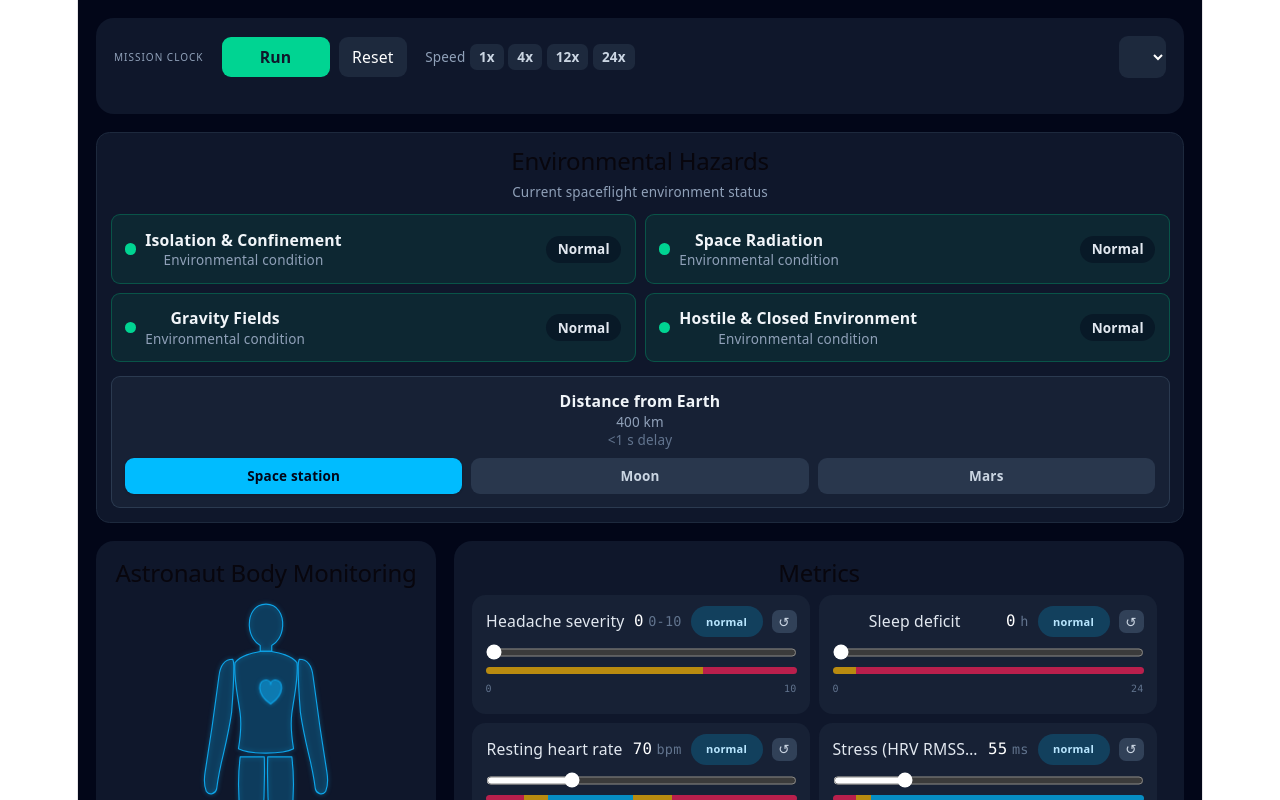
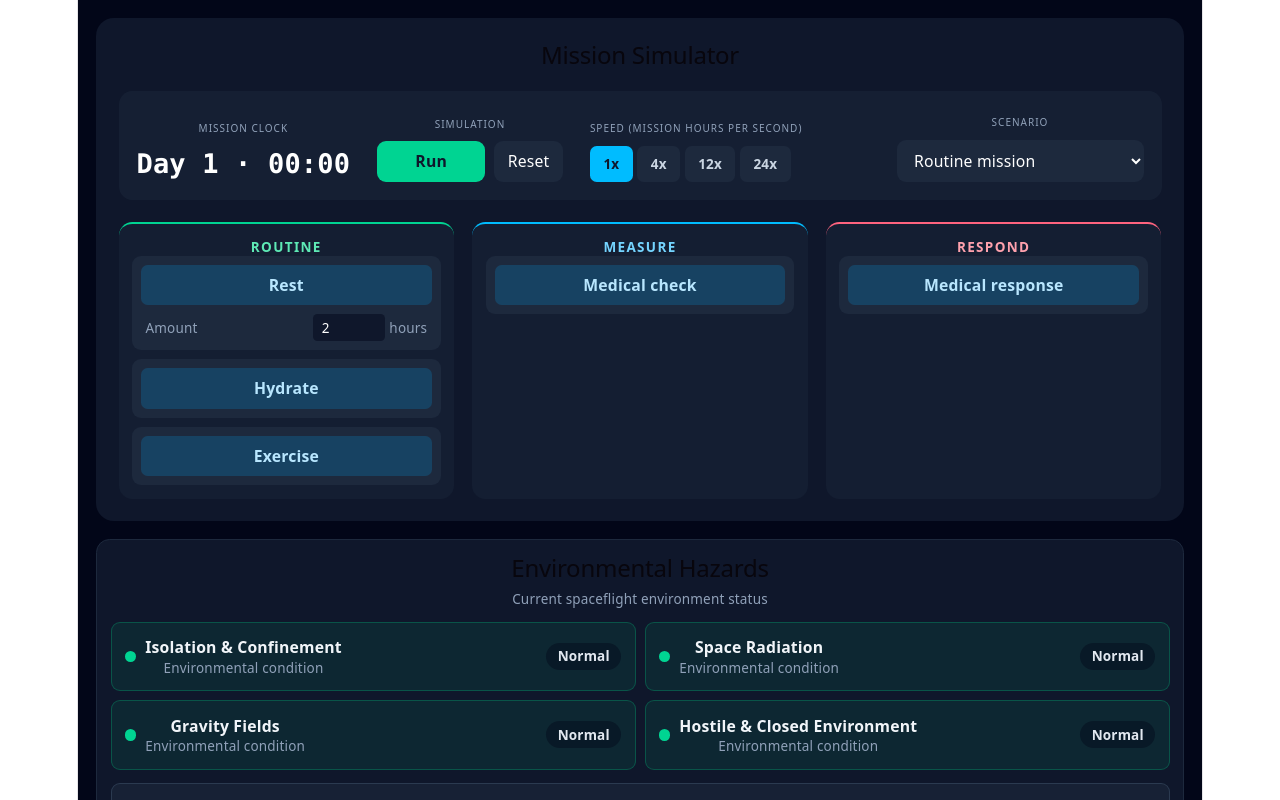
Before and after one commit to amira-nemdil/NasaSpaceApps-Challenge-Astronaut-health-monitoring, a React (Vite) app in the folder frontend/: page / in a window 1280 px wide. Shown: the top 800 px of the page. Built offline with nearby package versions, Linux system fonts and the light colour scheme.

Commit message:
Add astronaut simulation and improve simulator layout

```diff
--- a/frontend/src/App.jsx
+++ b/frontend/src/App.jsx
@@ -1,3 +1,4 @@
+
 import { useCallback, useEffect, useMemo, useRef, useState } from "react";
 import { ToastContainer, toast } from "react-toastify";
 import "react-toastify/dist/ReactToastify.css";
@@ -22,35 +23,390 @@ import "./App.css";
 const metricById = Object.fromEntries(METRICS.map((m) => [m.id, m]));
 const hazardById = Object.fromEntries(HAZARDS.map((h) => [h.id, h]));
 
-const now = () => new Date().toLocaleTimeString([], { hour12: false });
+const now = () =>
+  new Date().toLocaleTimeString([], { hour12: false });
+
+// ---------------- SCENARIOS ----------------
+
+const SCENARIOS = [
+  {
+    id: "routine",
+    label: "Routine mission",
+    effects: {},
+  },
+  {
+    id: "radiation",
+    label: "Radiation exposure",
+    effects: {
+      headache: 0.15,
+      sleepLoss: 0.2,
+      stress: 1.5,
+      energy: -1.5,
+    },
+  },
+  {
+    id: "isolation",
+    label: "Isolation and confinement",
+    effects: {
+      sleepLoss: 0.25,
+      stress: 1.5,
+      energy: -1,
+      wbc: 0.1,
+    },
+  },
+  {
+    id: "microgravity",
+    label: "Microgravity effects",
+    effects: {
+      dizziness: 0.15,
+      boneMuscleLoss: 0.1,
+      energy: -1,
+    },
+  },
+];
+
+// ---------------- MANUAL ACTIONS ----------------
+
+const ACTIONS = [
+  {
+    id: "rest",
+    label: "Rest",
+    category: "routine",
+    input: {
+      default: 2,
+      min: 1,
+      max: 12,
+      step: 1,
+      unit: "hours",
+    },
+  },
+  {
+    id: "hydrate",
+    label: "Hydrate",
+    category: "routine",
+  },
+  {
+    id: "exercise",
+    label: "Exercise",
+    category: "routine",
+  },
+  {
+    id: "check",
+    label: "Medical check",
+    category: "measure",
+  },
+  {
+    id: "treatment",
+    label: "Medical response",
+    category: "response",
+  },
+];
+
+// ---------------- HELPERS ----------------
 
 function notify(type, title, text) {
   toast[type](
     <div>
       <div className="font-semibold">{title}</div>
       <div className="text-xs opacity-90">{text}</div>
-    </div>,
+    </div>
   );
 }
 
+function createInitialValues() {
+  return Object.fromEntries(METRICS.map((m) => [m.id, m.default]));
+}
+
+function clampMetric(id, value) {
+  const metric = metricById[id];
+
+  if (!metric) return value;
+
+  return Math.min(metric.max, Math.max(metric.min, value));
+}
+
 function App() {
-  const [values, setValues] = useState(() =>
-    Object.fromEntries(METRICS.map((m) => [m.id, m.default])),
-  );
+  // ---------------- MAIN STATE ----------------
+
+  const [values, setValues] = useState(createInitialValues);
+
   const [location, setLocation] = useState("station");
+
   const [log, setLog] = useState(() => [
-    { id: 0, clock: now(), type: "system", text: "Monitoring started" },
+    {
+      id: 0,
+      clock: now(),
+      type: "system",
+      text: "Monitoring started",
+    },
   ]);
+
   const nextId = useRef(1);
 
-  const setValue = (id, v) => setValues((prev) => ({ ...prev, [id]: v }));
+  // ---------------- SIMULATION STATE ----------------
 
-  const levels = useMemo(() => getLevels(METRICS, values), [values]);
-  const hazardLv = useMemo(() => hazardLevels(HAZARDS, levels), [levels]);
-  const partLv = useMemo(() => partLevels(METRICS, levels), [levels]);
+  const [elapsedMinutes, setElapsedMinutes] = useState(0);
+  const [running, setRunning] = useState(false);
+  const [speed, setSpeed] = useState(1);
+  const [scenario, setScenario] = useState("routine");
+
+  const clock = (() => {
+    const day = Math.floor(elapsedMinutes / 1440) + 1;
+    const hours = Math.floor((elapsedMinutes % 1440) / 60);
+    const minutes = elapsedMinutes % 60;
+
+    return `Day ${day} · ${String(hours).padStart(2, "0")}:${String(minutes).padStart(2, "0")}`;
+  })();
+
+  // ---------------- LOGGING ----------------
+
+  const pushLog = useCallback((items) => {
+    const stamped = items.map((e) => ({
+      id: nextId.current++,
+      clock: now(),
+      ...e,
+    }));
+
+    setLog((prev) => [...prev, ...stamped]);
+  }, []);
+
+  // ---------------- METRIC UPDATES ----------------
+
+  const setValue = useCallback((id, value) => {
+    setValues((prev) => ({
+      ...prev,
+      [id]: clampMetric(id, Number(value)),
+    }));
+  }, []);
+
+  // ---------------- SIMULATION CLOCK ----------------
+
+  useEffect(() => {
+    if (!running) return;
+
+    const timer = setInterval(() => {
+      setElapsedMinutes((prev) => prev + speed);
+
+      const selectedScenario = SCENARIOS.find(
+        (s) => s.id === scenario
+      );
+
+      setValues((prev) => {
+        const next = { ...prev };
+
+        for (const [id, rate] of Object.entries(
+          selectedScenario?.effects ?? {}
+        )) {
+          const metric = metricById[id];
+
+          if (!metric) continue;
+
+          next[id] = clampMetric(
+            id,
+            prev[id] + (rate * speed) / 60
+          );
+        }
+
+        return next;
+      });
+    }, 1000);
+
+    return () => clearInterval(timer);
+  }, [running, speed, scenario]);
+
+  // ---------------- SIMULATION CONTROLS ----------------
+
+  const handleToggle = () => {
+    setRunning((prev) => !prev);
+
+    pushLog([
+      {
+        type: "system",
+        text: running
+          ? "Simulation paused"
+          : "Simulation started",
+      },
+    ]);
+  };
+
+  const handleReset = () => {
+    setRunning(false);
+    setElapsedMinutes(0);
+    setSpeed(1);
+    setValues(createInitialValues());
+
+    pushLog([
+      {
+        type: "system",
+        text: "Simulation reset to default health values",
+      },
+    ]);
+  };
+
+  const handleSpeed = (newSpeed) => {
+    setSpeed(newSpeed);
+
+    pushLog([
+      {
+        type: "system",
+        text: `Simulation speed changed to ${newSpeed}x`,
+      },
+    ]);
+  };
+
+  const handleScenario = (newScenario) => {
+    setRunning(false);
+    setScenario(newScenario);
+    setElapsedMinutes(0);
+    setValues(createInitialValues());
+
+    const selected = SCENARIOS.find(
+      (s) => s.id === newScenario
+    );
+
+    pushLog([
+      {
+        type: "system",
+        text: `Scenario changed to ${selected?.label ?? newScenario}. Health values reset.`,
+      },
+    ]);
+  };
+
+  // ---------------- MANUAL ACTIONS ----------------
+
+  const handleAction = (actionId, inputValue) => {
+    const actionNames = {
+      rest: "Rest",
+      hydrate: "Hydration",
+      exercise: "Exercise",
+      check: "Medical check",
+      treatment: "Medical response",
+    };
+
+    switch (actionId) {
+      case "rest":
+        setValues((prev) => ({
+          ...prev,
+          sleepLoss: clampMetric(
+            "sleepLoss",
+            prev.sleepLoss - inputValue * 0.5
+          ),
+          stress: clampMetric(
+            "stress",
+            prev.stress + 2
+          ),
+          energy: clampMetric(
+            "energy",
+            prev.energy + inputValue * 2
+          ),
+          headache: clampMetric(
+            "headache",
+            prev.headache - 1
+          ),
+        }));
+        break;
+
+      case "hydrate":
+        setValues((prev) => ({
+          ...prev,
+          heartRate: clampMetric(
+            "heartRate",
+            prev.heartRate - 3
+          ),
+          headache: clampMetric(
+            "headache",
+            prev.headache - 1
+          ),
+          energy: clampMetric(
+            "energy",
+            prev.energy + 3
+          ),
+        }));
+        break;
+
+      case "exercise":
+        setValues((prev) => ({
+          ...prev,
+          energy: clampMetric(
+            "energy",
+            prev.energy - 3
+          ),
+          stress: clampMetric(
+            "stress",
+            prev.stress - 2
+          ),
+          boneMuscleLoss: clampMetric(
+            "boneMuscleLoss",
+            prev.boneMuscleLoss - 1
+          ),
+        }));
+        break;
+
+      case "check":
+        pushLog([
+          {
+            type: "check",
+            text: "Medical check completed. Current health readings reviewed.",
+          },
+        ]);
+        break;
+
+      case "treatment":
+        setValues((prev) => ({
+          ...prev,
+          headache: clampMetric(
+            "headache",
+            prev.headache - 2
+          ),
+          dizziness: clampMetric(
+            "dizziness",
+            prev.dizziness - 2
+          ),
+          stress: clampMetric(
+            "stress",
+            prev.stress + 5
+          ),
+          heartRate: clampMetric(
+            "heartRate",
+            prev.heartRate - 5
+          ),
+        }));
+        break;
+
+      default:
+        return;
+    }
+
+    if (actionId !== "check") {
+      pushLog([
+        {
+          type: "action",
+          text: `${actionNames[actionId]} action performed`,
+        },
+      ]);
+    }
+  };
+
+  // ---------------- HEALTH STATUS ----------------
+
+  const levels = useMemo(
+    () => getLevels(METRICS, values),
+    [values]
+  );
+
+  const hazardLv = useMemo(
+    () => hazardLevels(HAZARDS, levels),
+    [levels]
+  );
+
+  const partLv = useMemo(
+    () => partLevels(METRICS, levels),
+    [levels]
+  );
 
   const details = useMemo(() => {
     const out = {};
+
     for (const m of METRICS) {
       (out[m.part] ??= []).push({
         id: m.id,
@@ -59,17 +415,11 @@ function App() {
         level: levels[m.id],
       });
     }
+
     return out;
   }, [values, levels]);
 
-  const pushLog = useCallback((items) => {
-    const stamped = items.map((e) => ({
-      id: nextId.current++,
-      clock: now(),
-      ...e,
-    }));
-    setLog((prev) => [...prev, ...stamped]);
-  }, []);
+  // ---------------- AUTOMATIC ALERTS ----------------
 
   const prevLevels = useRef(levels);
   const prevHazards = useRef(hazardLv);
@@ -77,16 +427,22 @@ function App() {
   useEffect(() => {
     const entries = [];
 
-    for (const { id, to, up } of diffLevels(prevLevels.current, levels)) {
+    for (const { id, to, up } of diffLevels(
+      prevLevels.current,
+      levels
+    )) {
       const m = metricById[id];
       const reading = formatValue(m, values[id]);
+
       if (up) {
         const title = `${m.name} is ${to}`;
+
         notify(
           to === "critical" ? "error" : "warn",
           title,
-          `${reading}. ${m.advice[to]}`,
+          `${reading}. ${m.advice[to]}`
         );
+
         entries.push({
           type: "alert",
           level: to,
@@ -104,19 +460,26 @@ function App() {
       }
     }
 
-    for (const { id, to, up } of diffLevels(prevHazards.current, hazardLv)) {
+    for (const { id, to, up } of diffLevels(
+      prevHazards.current,
+      hazardLv
+    )) {
       const h = hazardById[id];
+
       const causes = h.metrics
         .filter((mid) => levels[mid] !== "normal")
         .map((mid) => metricById[mid].name)
         .join(", ");
+
       if (up) {
-        if (to === "critical")
+        if (to === "critical") {
           notify(
             "error",
-            `${h.name} hazard: critical`,          //ttttt
-            `Triggered by: ${causes}`,
+            `${h.name} hazard: critical`,
+            `Triggered by: ${causes}`
           );
+        }
+
         entries.push({
           type: "alert",
           level: to,
@@ -136,13 +499,19 @@ function App() {
 
     prevLevels.current = levels;
     prevHazards.current = hazardLv;
+
     if (entries.length) pushLog(entries);
   }, [values, levels, hazardLv, pushLog]);
 
+  // ---------------- LOCATION ----------------
+
   const changeLocation = (id) => {
     if (id === location) return;
+
     const loc = LOCATIONS.find((l) => l.id === id);
+
     setLocation(id);
+
     pushLog([
       {
         type: "system",
@@ -152,6 +521,7 @@ function App() {
   };
 
   const loc = LOCATIONS.find((l) => l.id === location);
+
   const hazardChips = HAZARDS.map((h) =>
     h.id === "distance"
       ? {
@@ -160,13 +530,34 @@ function App() {
           detail: loc.distance,
           sub: `${loc.delay} delay`,
         }
-      : { id: h.id, name: h.name, level: hazardLv[h.id] },
+      : {
+          id: h.id,
+          name: h.name,
+          level: hazardLv[h.id],
+        }
   );
+
+  // ---------------- UI ----------------
 
   return (
     <main className="min-h-screen bg-slate-950 p-4 text-white">
       <div className="mx-auto grid max-w-7xl gap-4">
-        <Simulator />
+
+        <Simulator
+          clock={clock}
+          running={running}
+          speed={speed}
+          speeds={[1, 4, 12, 24]}
+          scenarios={SCENARIOS}
+          scenario={scenario}
+          actions={ACTIONS}
+          onToggle={handleToggle}
+          onReset={handleReset}
+          onSpeed={handleSpeed}
+          onScenario={handleScenario}
+          onAction={handleAction}
+        />
+
         <HazardBar
           hazards={hazardChips}
           locations={LOCATIONS}
@@ -188,7 +579,11 @@ function App() {
           </div>
         </div>
 
-        <Log entries={log} onClear={() => setLog([])} />
+        <Log
+          entries={log}
+          onClear={() => setLog([])}
+        />
+
       </div>
 
       <ToastContainer
--- a/frontend/src/components/Simulator.jsx
+++ b/frontend/src/components/Simulator.jsx
@@ -1,9 +1,24 @@
 import { useState } from "react";
 
 const GROUPS = [
-  { key: "routine", title: "Routine" },
-  { key: "measure", title: "Measure" },
-  { key: "response", title: "Respond" },
+  {
+    key: "routine",
+    title: "Routine",
+    border: "border-emerald-400",
+    text: "text-emerald-300",
+  },
+  {
+    key: "measure",
+    title: "Measure",
+    border: "border-sky-400",
+    text: "text-sky-300",
+  },
+  {
+    key: "response",
+    title: "Respond",
+    border: "border-rose-400",
+    text: "text-rose-300",
+  },
 ];
 
 function ActionButton({ action, onAction }) {
@@ -11,15 +26,24 @@ function ActionButton({ action, onAction }) {
   const [value, setValue] = useState(input?.default);
 
   return (
-    <div className="flex items-center gap-2 rounded-lg bg-slate-800 px-2 py-1.5">
+    <div className="rounded-lg bg-slate-800 p-2">
       <button
         onClick={() => onAction(action.id, value)}
-        className="rounded-md bg-sky-500/20 px-3 py-1 text-xs font-semibold text-sky-200 hover:bg-sky-500/40"
+        className="w-full rounded-md bg-sky-500/20 px-3 py-2 text-sm font-semibold text-sky-200 transition hover:bg-sky-500/40"
       >
         {action.label}
       </button>
+
+      {action.description && (
+        <p className="mt-1.5 px-1 text-[11px] leading-snug text-slate-400">
+          {action.description}
+        </p>
+      )}
+
       {input && (
-        <label className="flex items-center gap-1 text-xs text-slate-400">
+        <label className="mt-2 flex items-center justify-between gap-2 px-1 text-xs text-slate-400">
+          <span>{input.label || "Amount"}</span>
+          <span className="flex items-center gap-1">
             <input
               type="number"
               min={input.min}
@@ -27,78 +51,131 @@ function ActionButton({ action, onAction }) {
               step={input.step}
               value={value}
               onChange={(e) => setValue(Number(e.target.value))}
-            className="w-14 rounded bg-slate-900 px-1.5 py-0.5 text-white"
+              className="w-16 rounded bg-slate-900 px-2 py-1 text-white"
             />
             {input.unit}
+          </span>
         </label>
       )}
     </div>
   );
 }
 
+function ControlLabel({ children }) {
+  return (
+    <div className="mb-1 text-[10px] uppercase tracking-widest text-slate-400">
+      {children}
+    </div>
+  );
+}
+
 function Simulator({
-  clock, running, speed, speeds = [1, 4, 12, 24], scenarios = [], scenario,
-  actions = [], onToggle, onReset, onSpeed, onScenario, onAction,
+  clock,
+  running,
+  speed,
+  speeds = [1, 4, 12, 24],
+  scenarios = [],
+  scenario,
+  actions = [],
+  onToggle,
+  onReset,
+  onSpeed,
+  onScenario,
+  onAction,
 }) {
   return (
-    <div className="rounded-2xl bg-slate-900 p-4 text-white">
-      {/* Row 1: clock + controls */}
-      <div className="flex flex-wrap items-center gap-4">
+    <section className="space-y-5 rounded-2xl bg-slate-900 p-5 text-white">
+      {/* Title + one-line explanation */}
+      <header>
+        <h2 className="text-lg font-semibold">Mission Simulator</h2>
+
+      </header>
+
+      {/* Controls */}
+      <div className="flex flex-wrap items-end gap-x-6 gap-y-4 rounded-xl bg-slate-800/50 p-4">
         <div>
-          <div className="text-[10px] uppercase tracking-widest text-slate-400">Mission clock</div>
-          <div className="font-mono text-2xl font-semibold tabular-nums">{clock}</div>
+          <ControlLabel>Mission clock</ControlLabel>
+          <div className="font-mono text-2xl font-semibold tabular-nums">
+            {clock}
+          </div>
         </div>
 
-        <div className="flex items-center gap-2">
+        <div>
+          <ControlLabel>Simulation</ControlLabel>
+          <div className="flex gap-2">
             <button
               onClick={onToggle}
               className={`w-24 rounded-lg px-4 py-2 text-sm font-semibold text-slate-900 ${
-              running ? "bg-amber-400 hover:bg-amber-300" : "bg-emerald-400 hover:bg-emerald-300"
+                running
+                  ? "bg-amber-400 hover:bg-amber-300"
+                  : "bg-emerald-400 hover:bg-emerald-300"
               }`}
             >
               {running ? "Pause" : "Run"}
             </button>
-          <button onClick={onReset} className="rounded-lg bg-slate-800 px-3 py-2 text-sm hover:bg-slate-700">
+            <button
+              onClick={onReset}
+              className="rounded-lg bg-slate-800 px-3 py-2 text-sm hover:bg-slate-700"
+            >
               Reset
             </button>
           </div>
+        </div>
 
-        {/* Speed: simulated hours per real second */}
-        <div className="flex items-center gap-1 text-xs text-slate-400">
-          Speed
+        <div>
+          <ControlLabel>Speed (mission hours per second)</ControlLabel>
+          <div className="flex gap-1">
             {speeds.map((s) => (
               <button
                 key={s}
                 onClick={() => onSpeed(s)}
-              className={`rounded-md px-2 py-1 font-semibold ${
-                speed === s ? "bg-sky-400 text-slate-900" : "bg-slate-800 text-slate-300 hover:bg-slate-700"
+                className={`rounded-md px-3 py-2 text-xs font-semibold ${
+                  speed === s
+                    ? "bg-sky-400 text-slate-900"
+                    : "bg-slate-800 text-slate-300 hover:bg-slate-700"
                 }`}
               >
                 {s}x
               </button>
             ))}
           </div>
+        </div>
 
+        <div className="md:ml-auto">
+          <ControlLabel>Scenario</ControlLabel>
           <select
             value={scenario}
             onChange={(e) => onScenario(e.target.value)}
-          className="ml-auto rounded-lg bg-slate-800 px-3 py-2 text-sm"
+            className="rounded-lg bg-slate-800 px-3 py-2 text-sm"
           >
             {scenarios.map((s) => (
-            <option key={s.id} value={s.id}>{s.label}</option>
+              <option key={s.id} value={s.id}>
+                {s.label}
+              </option>
             ))}
           </select>
         </div>
+      </div>
 
-      {/* Row 2: action buttons grouped by category */}
-      <div className="mt-4 grid gap-3 md:grid-cols-3">
+      {/* Actions, one column per category */}
+      <div className="grid grid-cols-1 gap-4 md:grid-cols-3">
         {GROUPS.map((g) => {
           const list = actions.filter((a) => a.category === g.key);
           if (!list.length) return null;
+
           return (
-            <div key={g.key}>
-              <div className="mb-1.5 text-[10px] uppercase tracking-widest text-slate-400">{g.title}</div>
-              <div className="flex flex-wrap gap-2">
+            <div
+              key={g.key}
+              className={`min-w-0 rounded-xl border-t-2 bg-slate-800/40 p-3 ${g.border}`}
+            >
+              <h3
+                className={`text-xs font-semibold uppercase tracking-widest ${g.text}`}
+              >
+                {g.title}
+              </h3>
+              <p className="mb-3 mt-1 text-xs text-slate-400">{g.hint}</p>
+
+              <div className="flex flex-col gap-2">
                 {list.map((a) => (
                   <ActionButton key={a.id} action={a} onAction={onAction} />
                 ))}
@@ -107,7 +184,7 @@ function Simulator({
           );
         })}
       </div>
-    </div>
+    </section>
   );
 }
 
```
Lines whose indentation alone changed are shown as unchanged.
